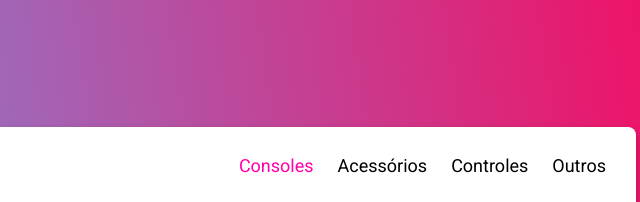
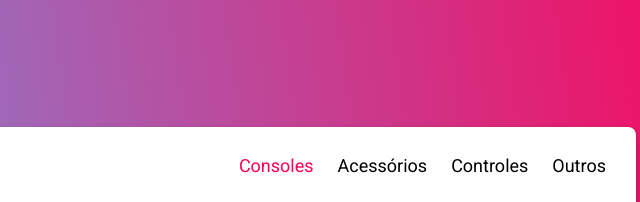
Before and after one commit to FernandoSilva-git/projeto-playstation-store, a plain HTML site: page index.html in a window 1280 px wide. In both pictures the pointer is over the link "Consoles". Shown: the top 202 px of the page, 484-1124 px from the left. Drawn offline with Linux system fonts and the light colour scheme.

Commit message:
Ajuste nas cores dos links da navbar

```diff
--- a/styles.css
+++ b/styles.css
@@ -60,7 +60,7 @@ li {
 }
 
 .nav-link:hover {
-    color: #ff00aa;
+    color: rgb(255, 0, 85) ;
 }
 
 .content {
```
